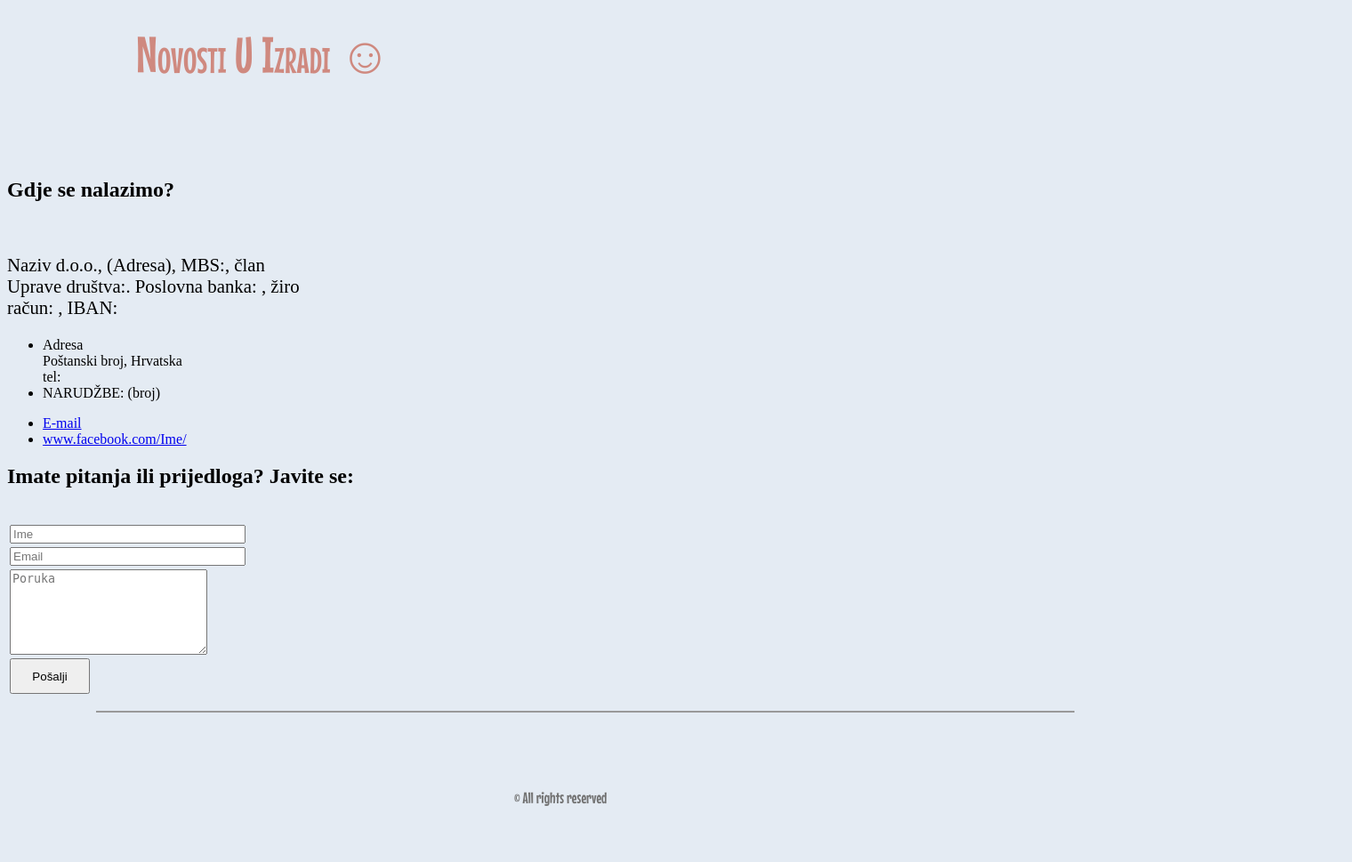
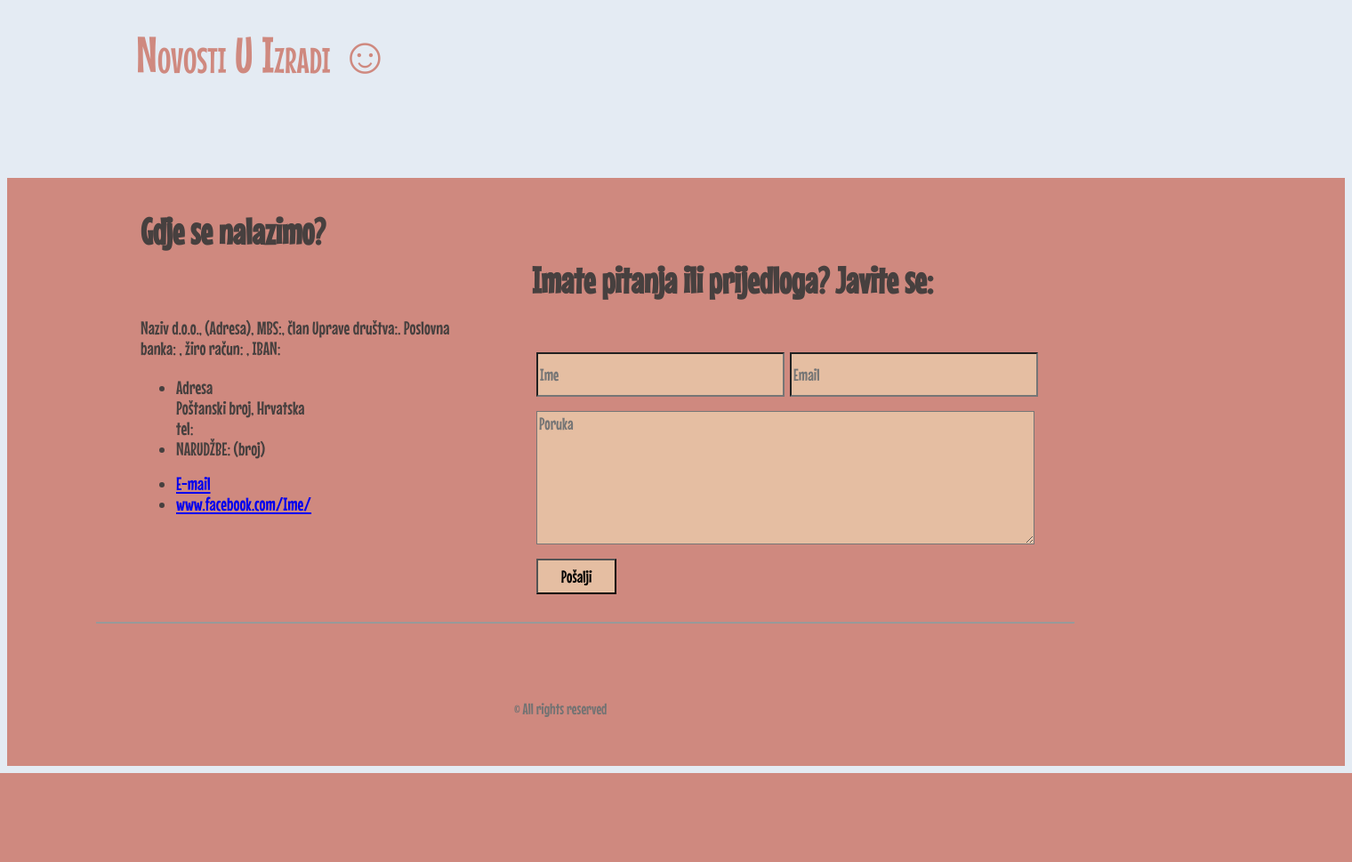
Before and after one commit to tam0203/tam0203.github.io, a PHP site: page /novosti.html in a window 1520 px wide. Shown: the part 287-1256 px from the top of the page at 89% size. After the commit the page ends 1156 px from the top, so only its background shows below. Run offline with PHP 8.4, Linux system fonts and the light colour scheme.

Commit message:
Update stil3.css

```diff
--- a/css/stil3.css
+++ b/css/stil3.css
@@ -206,3 +206,68 @@ color:#737373;
 	font-variant: small-caps;
 	text-align:left;
 }
+
+#footer-wrapper
+{
+background-color:#CF897F;
+font-family:myFirstFont;
+color:#47403F;
+padding: 1px 0 1px 0;
+}
+.pitanje
+{
+
+font-size: 260%;
+}
+
+.poruka1
+{
+margin-left:440px;
+margin-top:-80px;
+}
+
+
+#footer
+{
+margin-left:150px;
+
+}
+
+#footer section
+{
+float: left;
+display:inline-block;
+
+}
+
+#footer tr
+{
+float: left;
+
+}
+#footer tr td input
+{
+    width: 279px;
+    height: 50px;
+    display: inline-block;
+    margin-bottom: 10px;
+    background-color: #E5BEA2;
+	font-family:myFirstFont;
+	font-size:120%;
+}
+
+#footer tr td textarea
+{
+    width: 560px;
+    height: 150px;
+    display: inline-block;
+    margin-bottom: 10px;
+    background-color: #E5BEA2;
+	font-family:myFirstFont;
+	font-size:120%;
+}
+
+#o_nama section ul li
+{
+font-size:130%;
+}
```
